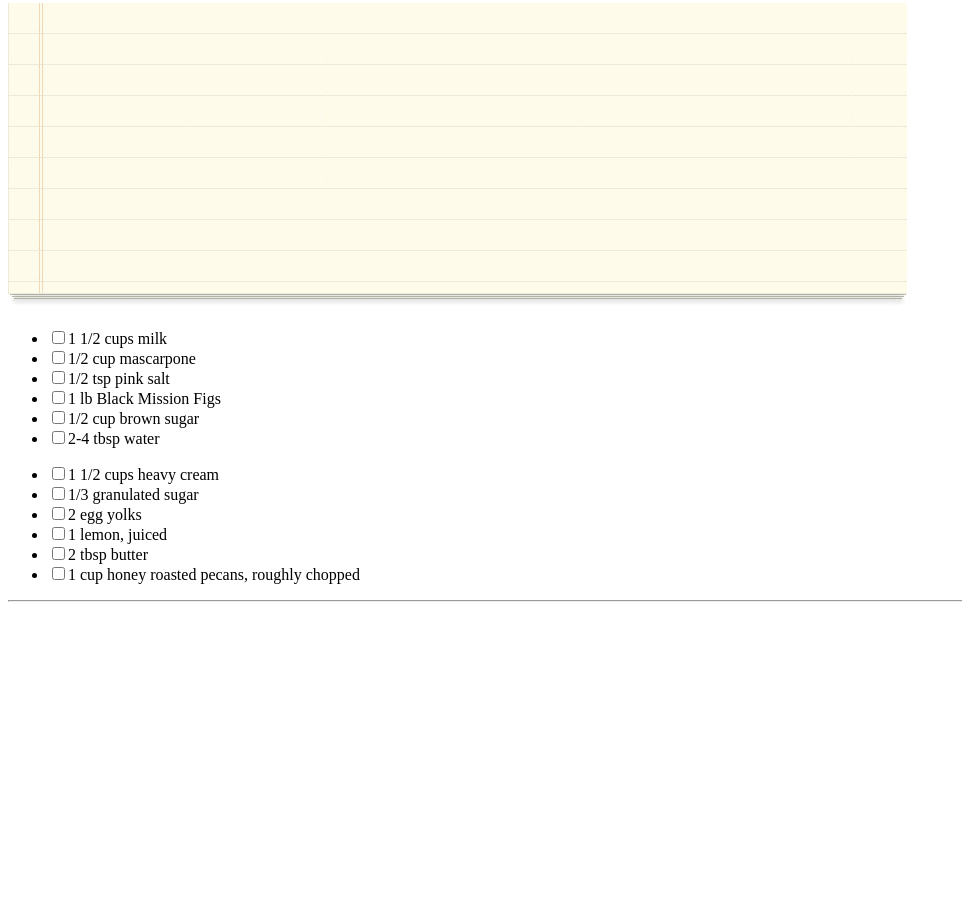
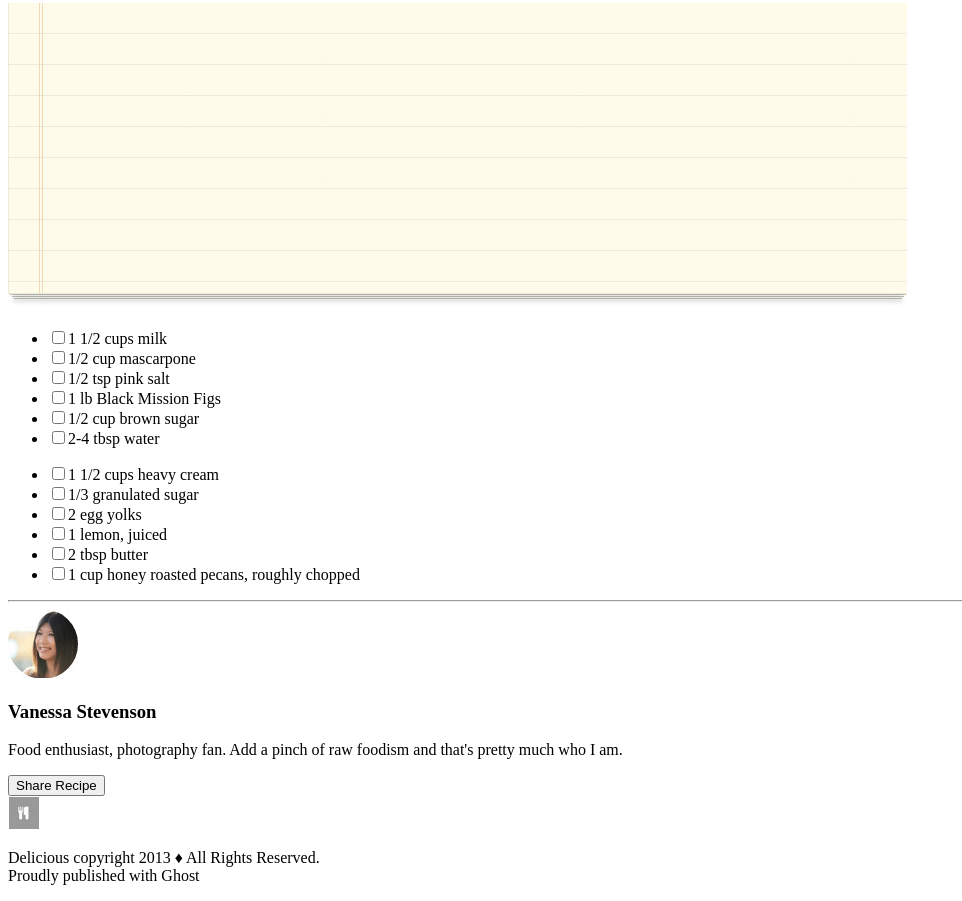
Before and after one commit to sueanyv/chocolatepizza, a plain HTML site: page index.html in a window 1280 px wide. Shown: the part 1336-2237 px from the top of the page, without its empty margins (0-962 px from the left). Before the commit the page ends 1946 px from the top, so only its background shows below. Drawn offline with Linux system fonts and the light colour scheme; files whose address does not match are found by name.

Commit message:
adding to html

```diff
--- a/index.html
+++ b/index.html
@@ -60,3 +60,20 @@
   </section>
 
   <hr>
+  <section id="aboutAuthor">
+    <img id="author-logo" src="img/van-pic.png" alt="picture of author"></img>
+    <h3>Vanessa Stevenson</h3>
+    <p>Food enthusiast, photography fan. Add a pinch of raw foodism and that's pretty much who I am.</p>
+    <button id="share-recipe-button">Share Recipe</button>
+  </section>
+
+
+  <footer id="footer">
+    <img src="img/small-logo.png" id="small-logo"></img>
+    <p>Delicious copyright 2013 ♦ All Rights Reserved.
+      <br>
+      Proudly published with Ghost
+    </p>
+  </footer>
+</body>
+</html>
```
Also changed, not shown: img/PREVIEW.jpg (renamed from PREVIEW.jpg), img/choco-pizza.png (renamed from choco-pizza.png), img/fb-icon.png (renamed from fb-icon.png), img/flic-icon.png (renamed from flic-icon.png), img/gp-icon.png (renamed from gp-icon.png), img/insta-icon.png (renamed from insta-icon.png), img/list-bg.png (renamed from list-bg.png), img/logo.png (renamed from logo.png), img/mail-icon.png (renamed from mail-icon.png), img/pint-icon.png (renamed from pint-icon.png), img/print-icon.png (renamed from print-icon.png), img/rss-icon.png (renamed from rss-icon.png), img/small-logo.png (renamed from small-logo.png), img/twit-icon.png (renamed from twit-icon.png), 1 more files. Lines whose indentation alone changed are shown as unchanged.
